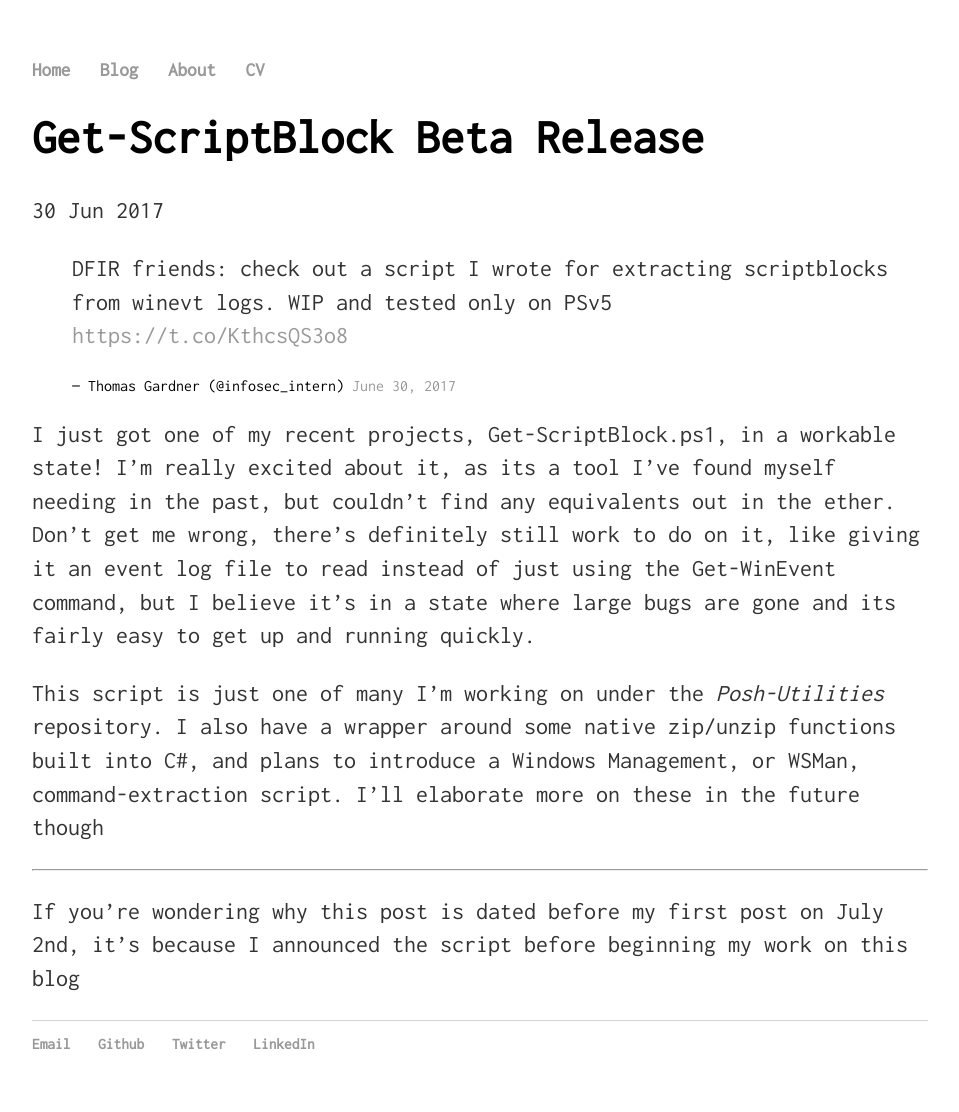
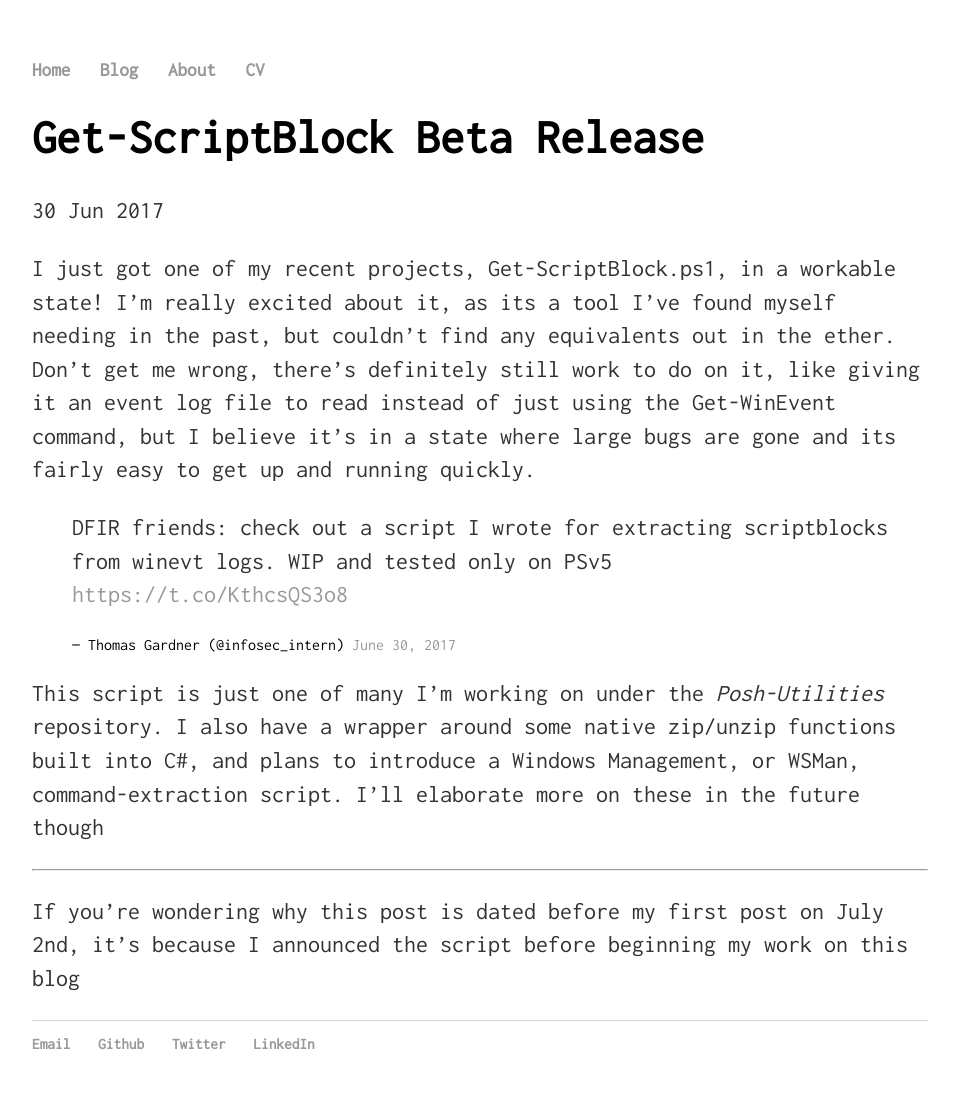
Before and after one commit to infosec-intern/infosec-intern.github.io, a Jekyll site: the page built from _posts/2017-06-30-get-scriptblock-overview.md, in a window 1280 px wide. Shown: the whole page, without its empty margins (160-1119 px from the left). Built offline with Jekyll 4.4.1, drawn with Linux system fonts in a browser that asks for light colours; comment, search, counter and statistics services are not loaded.

Commit message:
moved twitter embed down page

```diff
--- a/_posts/2017-06-30-get-scriptblock-overview.md
+++ b/_posts/2017-06-30-get-scriptblock-overview.md
@@ -4,11 +4,12 @@ title: Get-ScriptBlock Beta Release
 date: 2017-06-30
 tags: powershell project
 ---
-<blockquote class="twitter-tweet" data-lang="en"><p lang="en" dir="ltr">DFIR friends: check out a script I wrote for extracting scriptblocks from winevt logs. WIP and tested only on PSv5 <a href="https://t.co/KthcsQS3o8">https://t.co/KthcsQS3o8</a></p>&mdash; Thomas Gardner (@infosec_intern) <a href="https://twitter.com/infosec_intern/status/880907272897081345">June 30, 2017</a></blockquote>
-<script async src="//platform.twitter.com/widgets.js" charset="utf-8"></script>
 
 I just got one of my recent projects, Get-ScriptBlock.ps1, in a workable state! I'm really excited about it, as its
 a tool I've found myself needing in the past, but couldn't find any equivalents out in the ether. Don't get me wrong, there's definitely still work to do on it, like giving it an event log file to read instead of just using the Get-WinEvent command, but I believe it's in a state where large bugs are gone and its fairly easy to get up and running quickly.
+
+<blockquote class="twitter-tweet" data-lang="en"><p lang="en" dir="ltr">DFIR friends: check out a script I wrote for extracting scriptblocks from winevt logs. WIP and tested only on PSv5 <a href="https://t.co/KthcsQS3o8">https://t.co/KthcsQS3o8</a></p>&mdash; Thomas Gardner (@infosec_intern) <a href="https://twitter.com/infosec_intern/status/880907272897081345">June 30, 2017</a></blockquote>
+<script async src="//platform.twitter.com/widgets.js" charset="utf-8"></script>
 
 This script is just one of many I'm working on under the _Posh-Utilities_ repository. I also have a wrapper around some native zip/unzip functions built into C#, and plans to introduce a Windows Management, or WSMan, command-extraction script. I'll elaborate more on these in the future though
 
```
